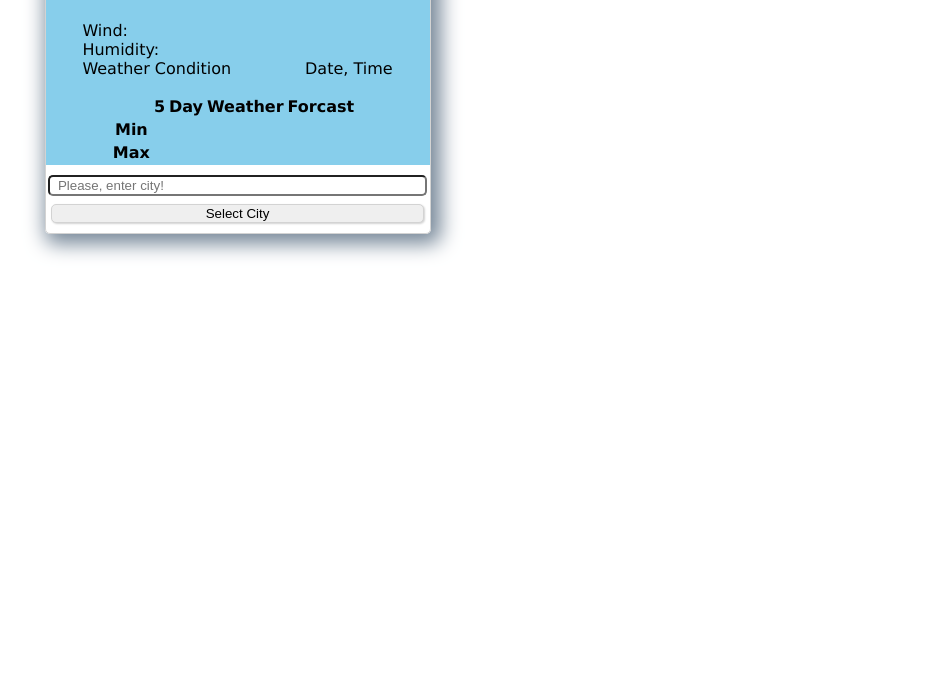
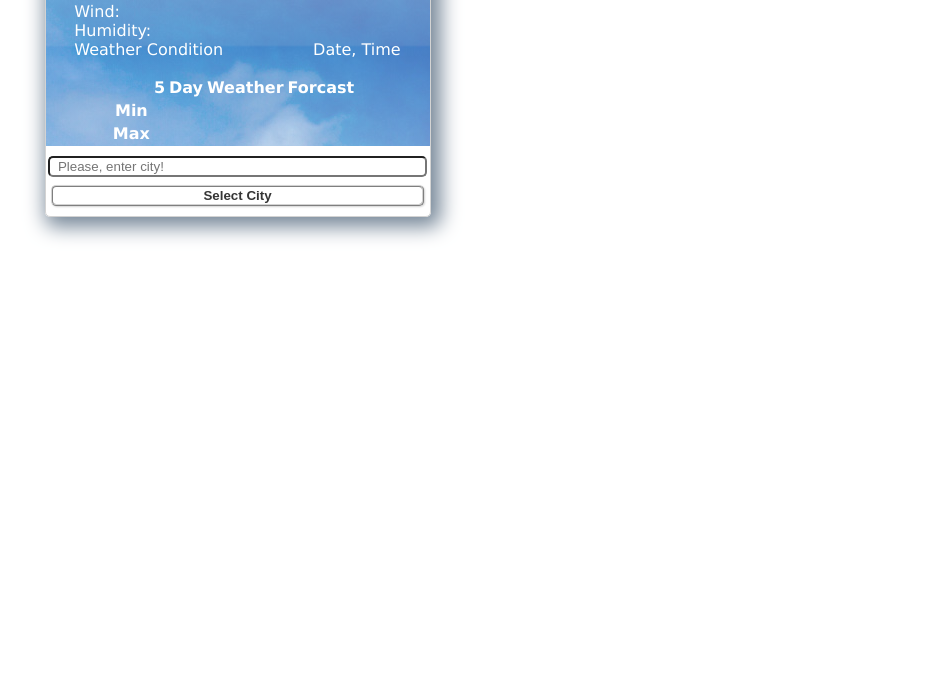
Before and after one commit to SendaRaven/weatherApp, a website built with webpack: page dist/index.html in a window 1280 px wide. Shown: the part 105-800 px from the top of the page, without its empty margins (351-1277 px from the left). Built offline with nearby package versions, Linux system fonts and the light colour scheme; some packages are replaced by stand-ins of ours; no server answers.

Commit message:
Beautifyed CSS

```diff
--- a/dist/index.html
+++ b/dist/index.html
@@ -16,7 +16,10 @@
             <h1 id="city">City Temperature</h1>
             <div class="innerContainer">
                 <p id="weatherData">Wind: <br>Humidity: <br> Weather Condition</p>
+                <div class="raggedRight">
+                    <img alt="weather icon" class="hidden">
                     <p id="date"> Date, Time</p>
+                </div>
             </div>
             <div class="forecastContainer">
                 <table>
@@ -55,15 +58,18 @@
         </div>
         <div class="inputbox">
             <form action="">
-                <input type="text" placeholder="Please, enter city!"><input type="button" value="Select City" class="btn">
+                <input type="text" placeholder="Please, enter city!"><input type="button" value="Select City"
+                    class="btn">
                 <!-- Rounded switch -->
 
             </form>
         </div>
     </div>
+
     <label class="switch">
-        <input type="checkbox">
+        <input type="checkbox" value="true">
         <span class="slider round"></span>
+        <div>C F</div>
     </label>
     <script src="main.js"></script>
 </body>
--- a/dist/style.css
+++ b/dist/style.css
@@ -10,12 +10,12 @@ body{
 #background{
     border-top-left-radius: 5px;
     border-top-right-radius: 5px;
-background: skyblue; /* url("./assets/sky.jpg") center/no-repeat; */
-
+    background-image: linear-gradient(to bottom, rgba(235,241,246,0.5) 0%,rgba(171,211,238,0.5) 50%,rgba(137,195,235,0.5) 51%,rgba(213,235,251,0.5) 100%), url("./sky-home.jpg");
     height: min-content;
 }
 
 .container{
+    color: white;
     margin-top:5vh;
     border-radius: 5px;
     border: 1px lightgray solid;
@@ -29,17 +29,23 @@ height: min-content;
 .innerContainer{
     display: flex;
     justify-content: space-around;
-align-items: flex-end
+    align-items: flex-end;
 }
 
 h1{
     margin-top: 2px;
+    margin-bottom: 2px;
     margin-left: 2%
 }
+.hidden{
+  visibility: hidden;
+}
+#date{
+  margin-top: 0;
+}
 
-.inputbox{
-    text-align: center;
-    margin: 10px 0;
+.raggedRight{
+    text-align: right;
 }
 
 .forecastContainer{
@@ -49,22 +55,38 @@ h1{
 th{
     font-weight: 700;
 }
-
+.inputbox{
+    text-align: center;
+    margin: 10px 0;
+}
 .btn{
+    background-color: white;
     margin-top: 1vh;
     width: 97%;
     border-radius: 5px;
-    border: 1px lightgray solid;
+    border: 2px lightgray ridge;
     box-shadow: 1px 1px 2px lightgray;
+    user-select: none;
+    font-weight: 700;
+    color: rgb(53, 53, 53);
 }
+.btn:active{
+    border: 2px lightgray groove;
+}
+
 
 [type="text"]{
     border-radius: 5px;
     width: 95%;
-    padding-left: 2%
+    padding-left: 2%;
+    color: rgb(53, 53, 53)
+}
 
+input:focus{
+    outline: none;
 }
 /* toggle switch*/
+
 .switch {
     margin-top: 5px;
     position: absolute;
```
Also changed, not shown: dist/sky-home.jpg (added). Lines whose indentation alone changed are shown as unchanged.
